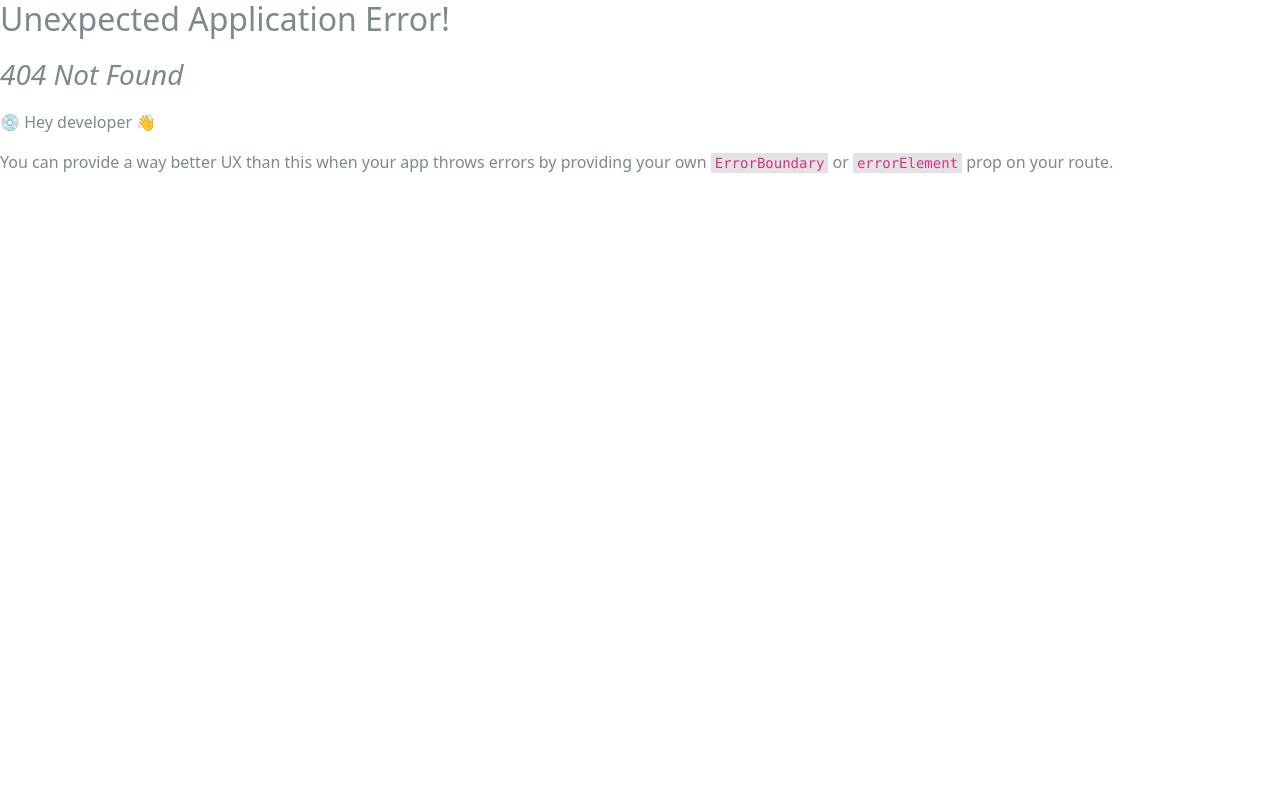
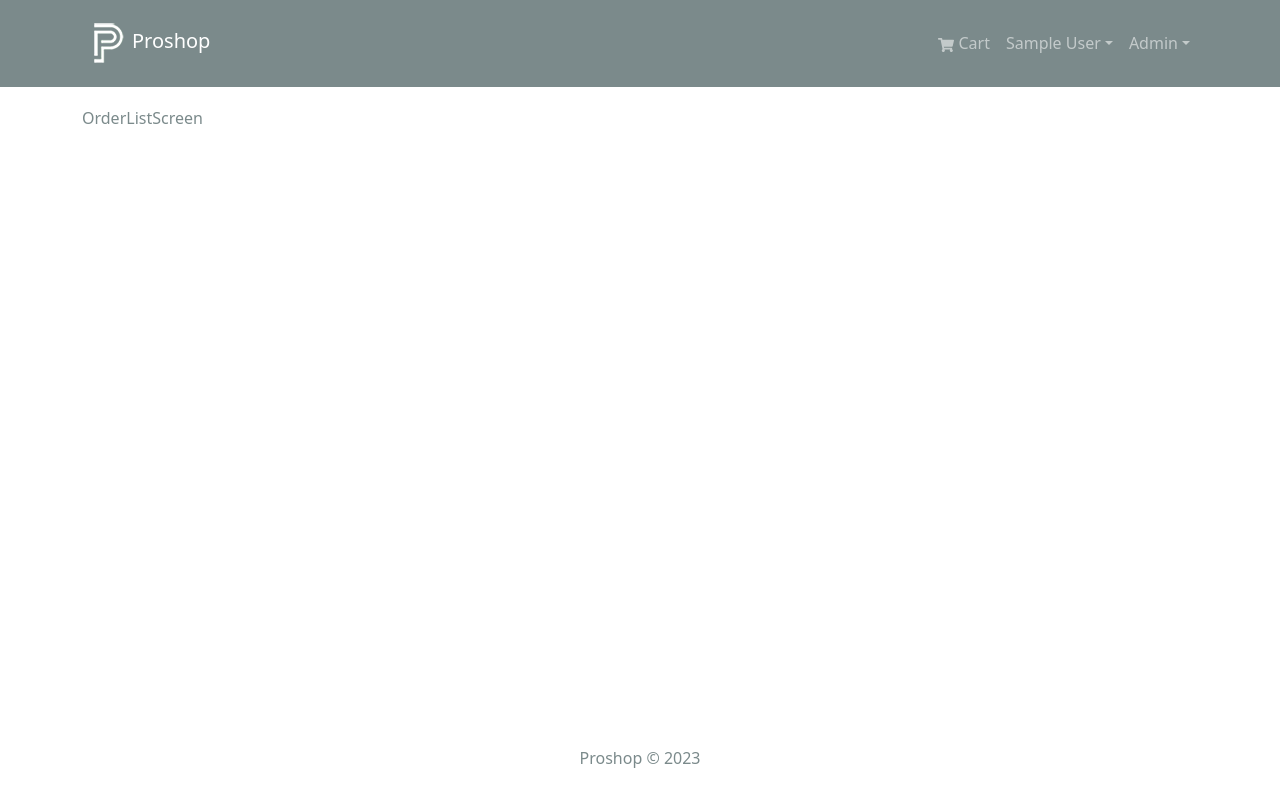
Before and after one commit to Basil-jiji/proshop-v2, a React (Create React App) app in the folder frontend/: page /admin/orderlist in a window 1280 px wide. Before the commit this address had no page. Built offline with nearby package versions, Linux system fonts and the light colour scheme; sample sign-in values are in the browser's storage.

Commit message:
Admin Route Component

```diff
--- /dev/null
+++ b/frontend/src/components/AdminRoute.jsx
@@ -0,0 +1,15 @@
+import React from "react";
+import { Outlet, Navigate } from "react-router-dom";
+import { useSelector } from "react-redux";
+
+const AdminRoute = () => {
+  const { userInfo } = useSelector((state) => state.auth);
+
+  return userInfo && userInfo.isAdmin ? (
+    <Outlet />
+  ) : (
+    <Navigate to="/login" replace />
+  );
+};
+
+export default AdminRoute;
--- a/frontend/src/components/Header.jsx
+++ b/frontend/src/components/Header.jsx
@@ -1,12 +1,12 @@
-import React from 'react';
-import { useNavigate } from 'react-router-dom';
-import { Navbar, Nav, Container, Badge, NavDropdown } from 'react-bootstrap';
-import { FaShoppingCart, FaUser } from 'react-icons/fa';
-import { LinkContainer } from 'react-router-bootstrap';
-import { useSelector, useDispatch } from 'react-redux';
-import { useLogoutMutation } from '../slices/usersApiSlice';
-import { logout } from '../slices/authSlice';
-import logo from '../assets/logo.png';
+import React from "react";
+import { useNavigate } from "react-router-dom";
+import { Navbar, Nav, Container, Badge, NavDropdown } from "react-bootstrap";
+import { FaShoppingCart, FaUser } from "react-icons/fa";
+import { LinkContainer } from "react-router-bootstrap";
+import { useSelector, useDispatch } from "react-redux";
+import { useLogoutMutation } from "../slices/usersApiSlice";
+import { logout } from "../slices/authSlice";
+import logo from "../assets/logo.png";
 
 const Header = () => {
   const { cartItems } = useSelector((state) => state.cart);
@@ -21,7 +21,7 @@
     try {
       await logoutApiCall().unwrap();
       dispatch(logout());
-      navigate('/login');
+      navigate("/login");
     } catch (err) {
       console.log(err);
     }
@@ -44,7 +44,7 @@
                 <Nav.Link>
                   <FaShoppingCart /> Cart
                   {cartItems.length > 0 && (
-                    <Badge pill bg="success" style={{ marginLeft: '5px' }}>
+                    <Badge pill bg="success" style={{ marginLeft: "5px" }}>
                       {cartItems.reduce((a, c) => a + c.qty, 0)}
                     </Badge>
                   )}
@@ -66,6 +66,19 @@
                   </Nav.Link>
                 </LinkContainer>
               )}
+              {userInfo && userInfo.isAdmin && (
+                <NavDropdown title="Admin" id="adminmenu">
+                  <LinkContainer to="/admin/productlist">
+                    <NavDropdown.Item>Products</NavDropdown.Item>
+                  </LinkContainer>
+                  <LinkContainer to="/admin/userlist">
+                    <NavDropdown.Item>Users</NavDropdown.Item>
+                  </LinkContainer>
+                  <LinkContainer to="/admin/orderlist">
+                    <NavDropdown.Item>Orders</NavDropdown.Item>
+                  </LinkContainer>
+                </NavDropdown>
+              )}
             </Nav>
           </Navbar.Collapse>
         </Container>
--- a/frontend/src/index.js
+++ b/frontend/src/index.js
@@ -15,6 +15,7 @@
 import App from "./App";
 import reportWebVitals from "./reportWebVitals";
 import PrivateRoute from "./components/PrivateRoute";
+import AdminRoute from "./components/AdminRoute";
 import HomeScreen from "./screens/HomeScreen";
 import ProductScreen from "./screens/ProductScreen";
 import CartScreen from "./screens/CartScreen";
@@ -25,6 +26,7 @@
 import PlaceOrderScreen from "./screens/PlaceOrderScreen";
 import OrderScreen from "./screens/OrderScreen";
 import ProfileScreen from "./screens/ProfileScreen";
+import OrderListScreen from "./screens/admin/OrderListScreen";
 
 const router = createBrowserRouter(
   createRoutesFromElements(
@@ -42,6 +44,10 @@
         <Route path="/orders/:id" element={<OrderScreen />} />
         <Route path='/profile' element={<ProfileScreen />} />
       </Route>
+
+      <Route path="" element={<AdminRoute />}>
+        <Route path="/admin/orderlist" element={<OrderListScreen />} />
+      </Route>
     </Route>
   )
 );
--- /dev/null
+++ b/frontend/src/screens/admin/OrderListScreen.jsx
@@ -0,0 +1,9 @@
+import React from 'react'
+
+const OrderListScreen = () => {
+  return (
+    <div>OrderListScreen</div>
+  )
+}
+
+export default OrderListScreen
```
